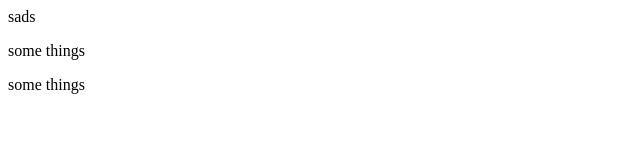
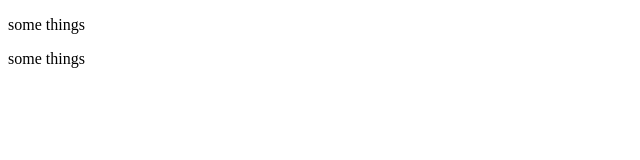
Before and after one commit to Garegin60006/hello-world1, a plain HTML site: page index.html in a window 1280 px wide. Shown: the whole page, without its empty margins (0-640 px from the left). Drawn offline with Linux system fonts and the light colour scheme.

Commit message:
ara ari ara

```diff
--- a/index.html
+++ b/index.html
@@ -10,7 +10,7 @@
 
 <body>
 
-    sads
+
     <p>some things</p>
     <p>some things</p>
 
```
